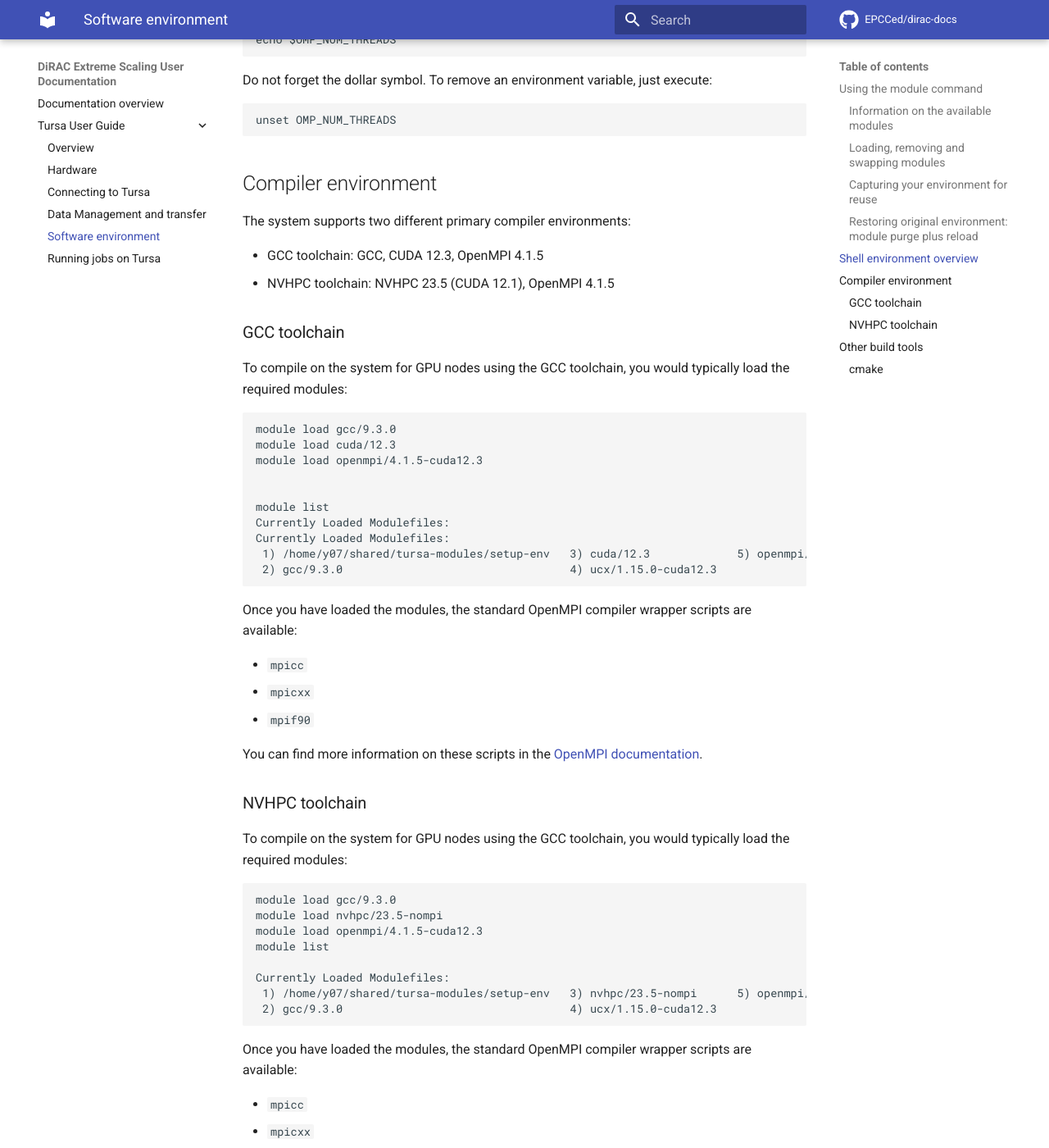
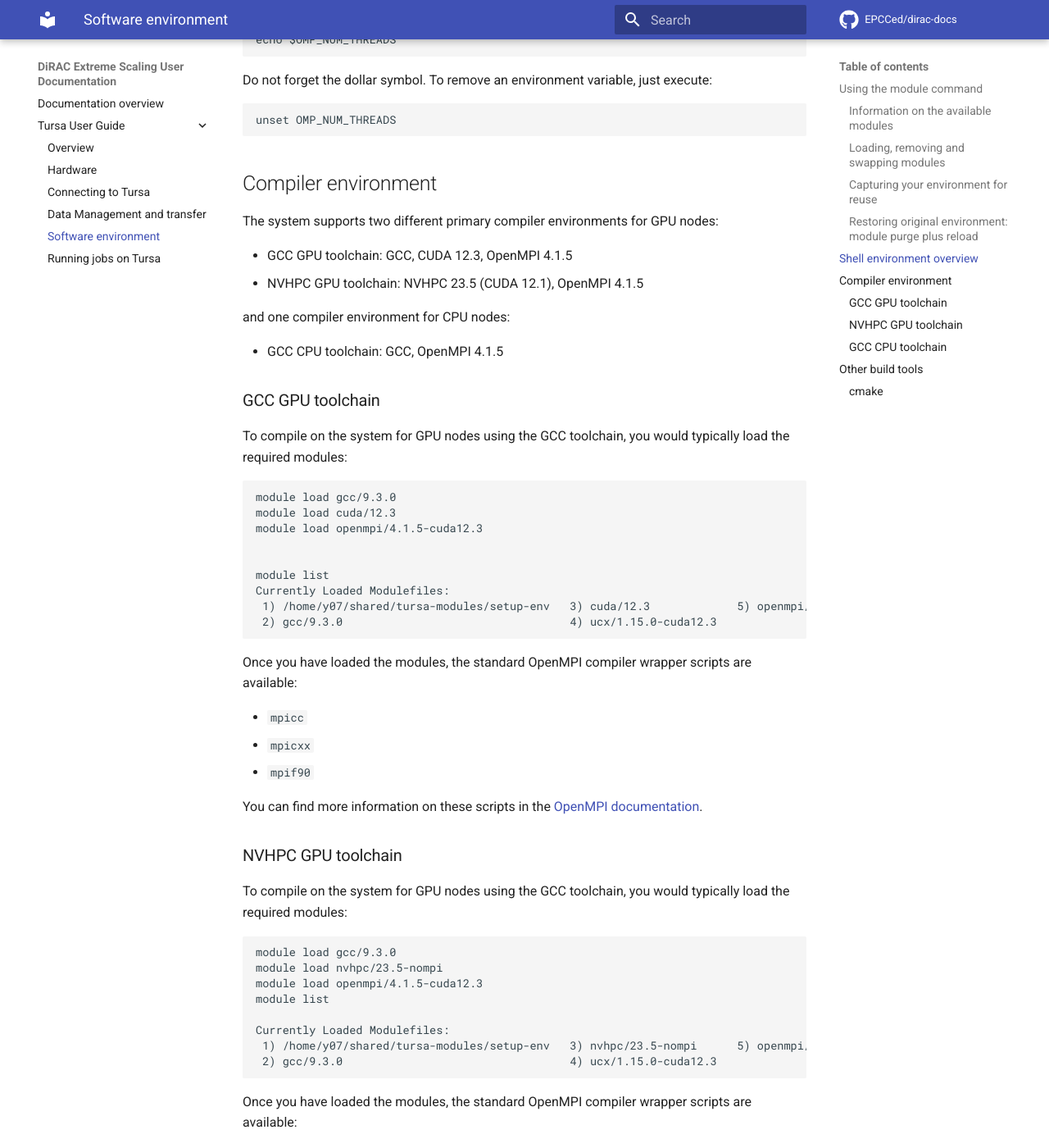
Before and after one commit to EPCCed/dirac-docs, an MkDocs documentation site: the page built from docs/tursa-user-guide/sw-environment.md, in a window 1280 px wide and 1400 px high, scrolled down 5355 px. Shown: the whole window at 82% size. Built offline with MkDocs 1.6.1 and Material for MkDocs 9.7.7, drawn with Linux system fonts in a browser that asks for light colours; comment, search, counter and statistics services are not loaded; some of the changed text lies outside the part shown.

Commit message:
Adds info on compiling and running on CPU nodes

````diff
--- a/docs/tursa-user-guide/sw-environment.md
+++ b/docs/tursa-user-guide/sw-environment.md
@@ -290,12 +290,16 @@
 
 ## Compiler environment
 
-The system supports two different primary compiler environments:
+The system supports two different primary compiler environments for GPU nodes:
 
-* GCC toolchain: GCC, CUDA 12.3, OpenMPI 4.1.5
-* NVHPC toolchain: NVHPC 23.5 (CUDA 12.1), OpenMPI 4.1.5
+* GCC GPU toolchain: GCC, CUDA 12.3, OpenMPI 4.1.5
+* NVHPC GPU toolchain: NVHPC 23.5 (CUDA 12.1), OpenMPI 4.1.5
 
-### GCC toolchain
+and one compiler environment for CPU nodes:
+
+* GCC CPU toolchain: GCC, OpenMPI 4.1.5
+
+### GCC GPU toolchain
 
 To compile on the system for GPU nodes using the GCC toolchain, you would typically load the required modules:
 
@@ -306,7 +310,6 @@
 
 
 module list
-Currently Loaded Modulefiles:
 Currently Loaded Modulefiles:
  1) /home/y07/shared/tursa-modules/setup-env   3) cuda/12.3             5) openmpi/4.1.5-cuda12.3
  2) gcc/9.3.0                                  4) ucx/1.15.0-cuda12.3
@@ -322,7 +325,7 @@
 You can find more information on these scripts in the
 [OpenMPI documentation](https://www.open-mpi.org/doc/v4.1/).
 
-### NVHPC toolchain
+### NVHPC GPU toolchain
 
 To compile on the system for GPU nodes using the GCC toolchain, you would typically load the required modules:
 
@@ -362,6 +365,32 @@
     export OMPI_FC=nvfortran
     ```
 
+### GCC CPU toolchain
+
+To compile on the system for CPU nodes using the GCC toolchain, you would typically load the required modules:
+
+```
+module load gcc/9.3.0
+module load openmpi/4.1.5
+
+
+module list
+Currently Loaded Modulefiles:
+ 1) /home/y07/shared/tursa-modules/setup-env   3) openmpi/4.1.5
+ 2) gcc/9.3.0                                  4) ucx/1.15.0
+```
+
+Once you have loaded the modules, the standard OpenMPI compiler wrapper
+scripts are available:
+
+- `mpicc`
+- `mpicxx`
+- `mpif90`
+
+You can find more information on these scripts in the
+[OpenMPI documentation](https://www.open-mpi.org/doc/v4.1/).
+
+
 ## Other build tools
 
 ### cmake
````
Also changed, not shown: docs/tursa-user-guide/scheduler.md (+118 -56 lines).
